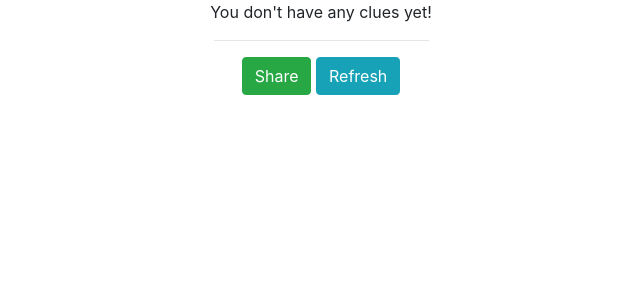
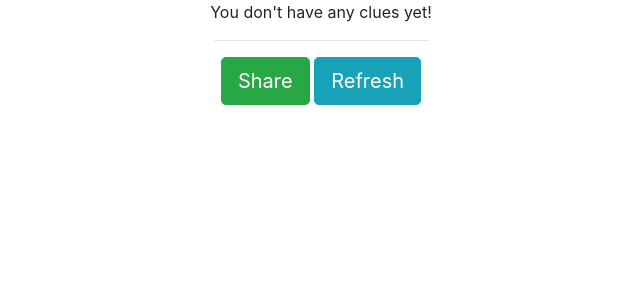
Before and after one commit to codefeld/lettergame, a Flask app: template templates/guess.html in a window 1280 px wide. Shown: the top 300 px of the page, without its empty margins (319-959 px from the left). Run offline with Flask 2, Linux system fonts and the light colour scheme; the template is opened without the code that fills it, so the values that code supplies are empty; some libraries are stand-ins or nearby versions.

Commit message:
big buttons

```diff
--- a/templates/guess.html
+++ b/templates/guess.html
@@ -26,13 +26,13 @@
 			</div>
 		</form>
 		<hr class="col-3 col-md-2">
-		<button type="submit" form="form1" value="Submit" class="btn btn-success">Enter</button>
+		<button type="submit" form="form1" value="Submit" class="btn btn-success btn-lg">Enter</button>
 	{% else %}
 		<p>You don't have any clues yet!</p>
 		<hr class="col-3 col-md-2">
-	<button type="button" id="share" class="btn btn-success">Share</button>
+	<button type="button" id="share" class="btn btn-success btn-lg">Share</button>
 	{% endif %}
-	<button type="button" class="btn btn-info" onclick="location.reload(true)">Refresh</button>
+	<button type="button" class="btn btn-info btn-lg" onclick="location.reload(true)">Refresh</button>
 </div>
 
 <script>
```
